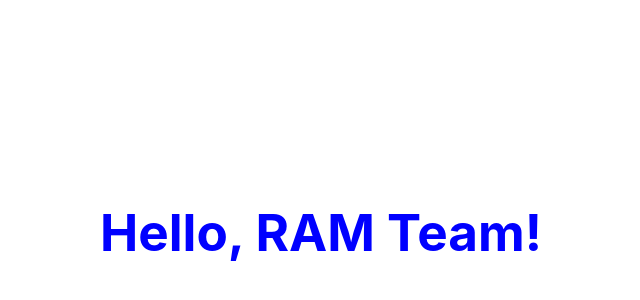
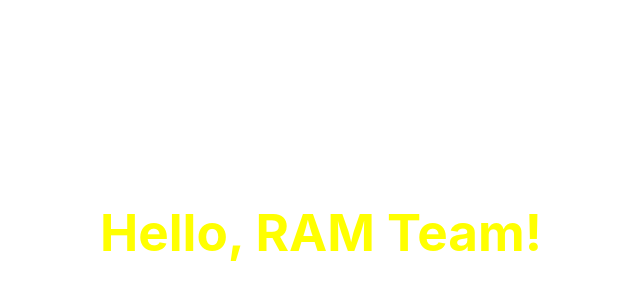
Before and after one commit to slu-csci-5030/RAM_Team_SLU, a React (Vite) app in the folder Frontend/: page / in a window 1280 px wide. Shown: the part 168-468 px from the top of the page, without its empty margins (319-959 px from the left). Built offline with nearby package versions, Linux system fonts and the light colour scheme.

Commit message:
experiment yellow

```diff
--- a/Frontend/src/App.css
+++ b/Frontend/src/App.css
@@ -42,5 +42,5 @@
 }
 
 .pun {
-	color: blue;
+	color: yellow;
 }
```
